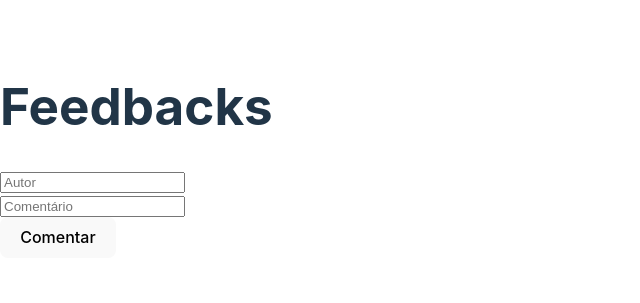
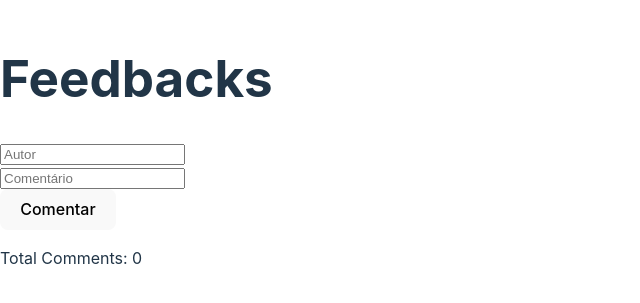
Before and after one commit to emilly-soares/feedbackProject, a React (Vite) app: page / in a window 1280 px wide. Shown: the part 249-552 px from the top of the page, without its empty margins (0-640 px from the left). Built offline with nearby package versions, Linux system fonts and the light colour scheme.

Commit message:
Adding total comments

```diff
--- a/src/App.tsx
+++ b/src/App.tsx
@@ -52,12 +52,12 @@ function App() {
         <section>
           {comments.map((comment, index) => (
             <span key={index}>
-              <p>{comment}</p>
+              <h5>{comment}</h5>
             </span>
           ))}
         </section>
       </div>
-
+      <p>Total Comments: {comments.length}</p>
     </div>
   )
 }
```
